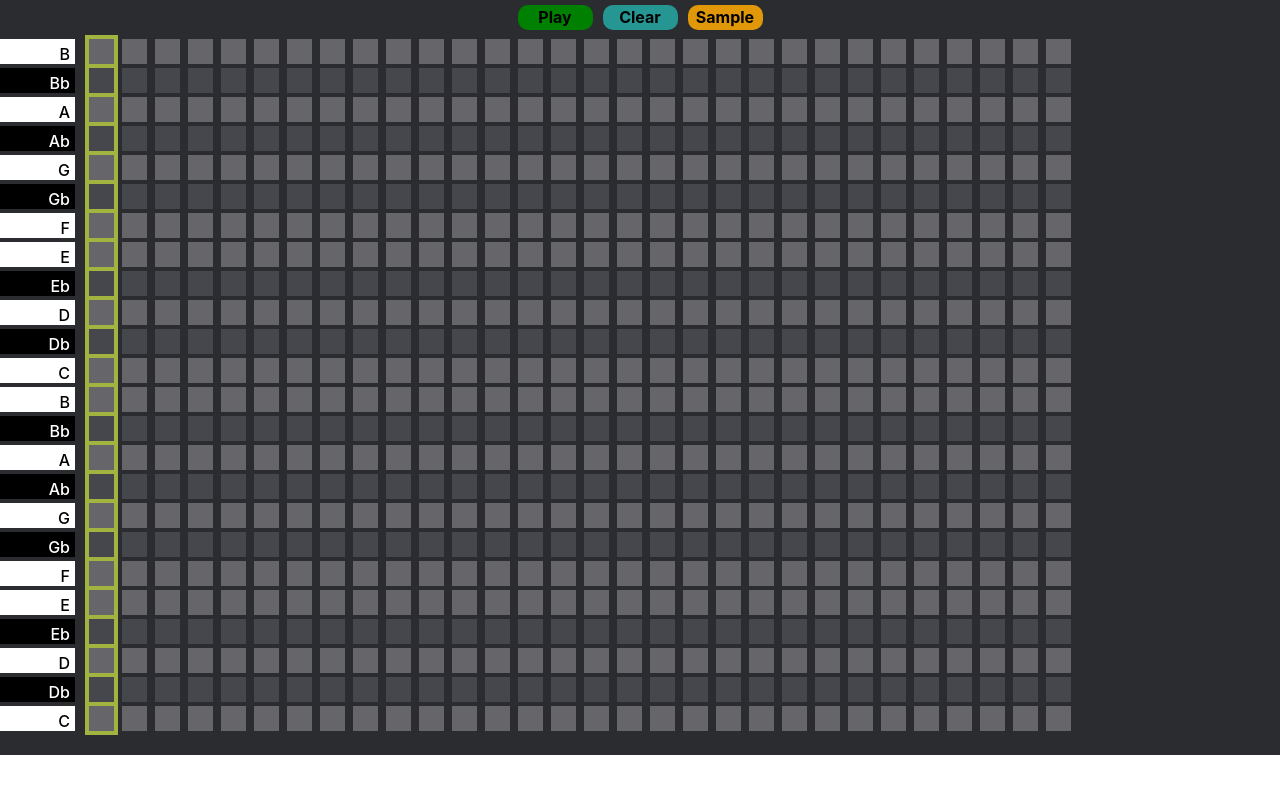
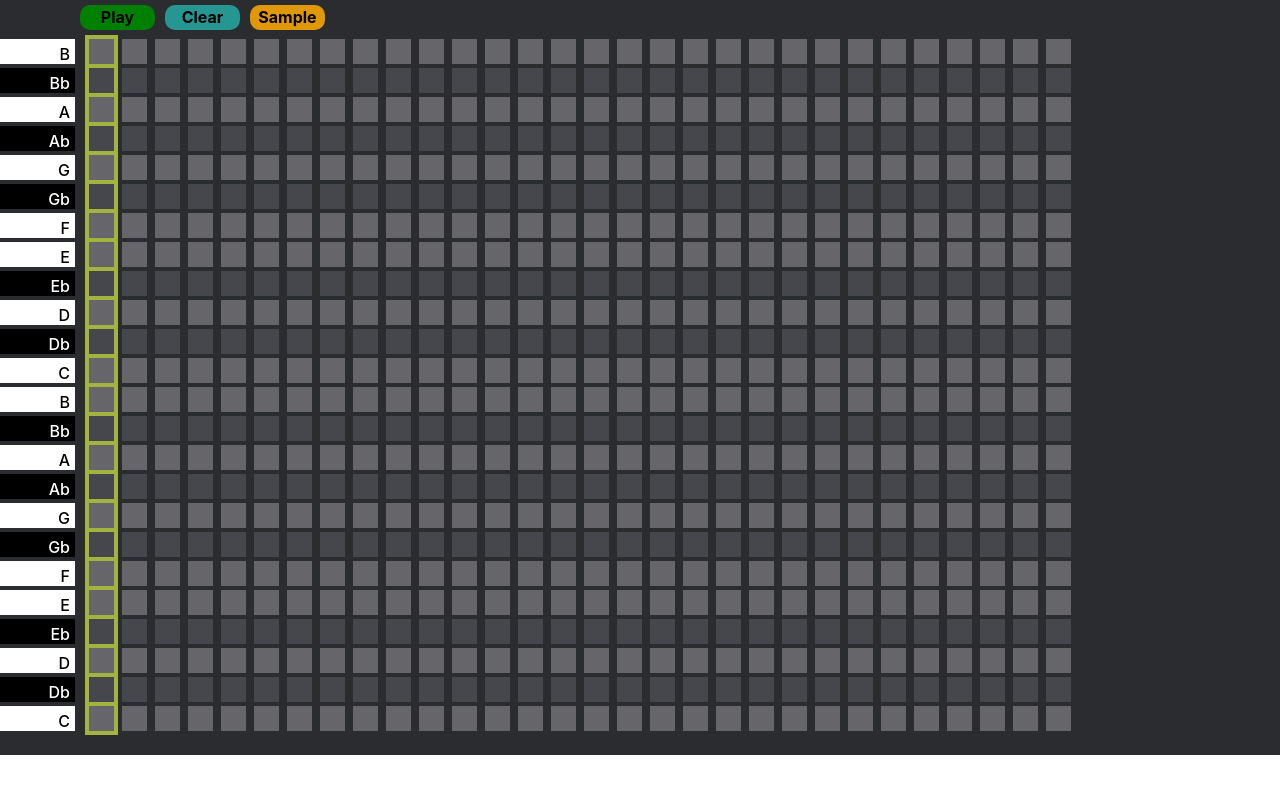
Before and after one commit to Cameron-Ross/piano-sequencer, a React (Create React App) app: page / in a window 1280 px wide. Shown: the top 794 px of the page. Built offline with nearby package versions, Linux system fonts and the light colour scheme.

Commit message:
Update App.tsx

```diff
--- a/src/App.tsx
+++ b/src/App.tsx
@@ -31,7 +31,7 @@ function App() {
   return (
     <div style = {{backgroundColor: "#2b2c2f", paddingBottom: 20, flexDirection: 'column', display: "flex"}}>
 
-      <div style = {{display: "flex", flexDirection: "row", alignSelf: "center"}}>
+      <div style = {{display: "flex", flexDirection: "row", marginLeft: 75}}>
         {PlayButton()}
         {ClearButton()}
         {SampleButton()}
```
